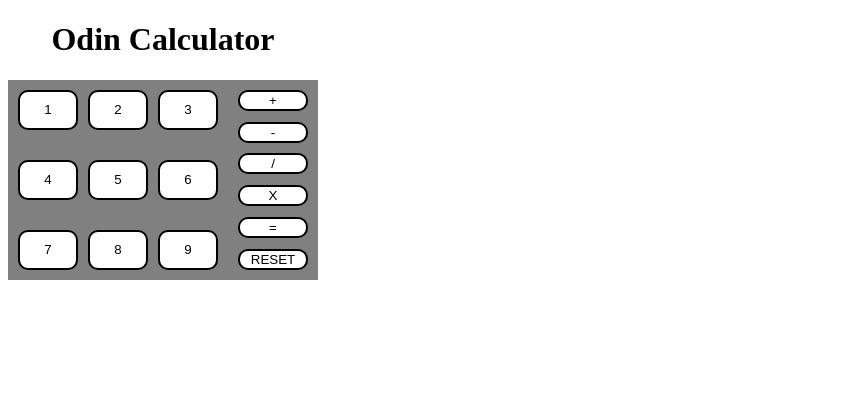
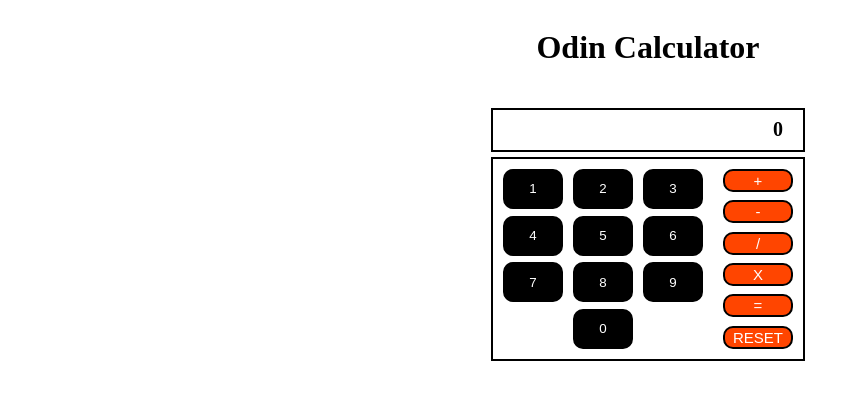
Before and after one commit to VaHerinckx/odin-calculator, a plain HTML site: page index.html in a window 1280 px wide. Both pictures are taken after a click on the button "RESET". Shown: the whole page, without its empty margins (0-860 px from the left). Drawn offline with Linux system fonts and the light colour scheme.

Commit message:
Style the calculator and fix a few bugs

```diff
--- a/index.html
+++ b/index.html
@@ -9,6 +9,7 @@
 </head>
 <body>
  <h1>Odin Calculator</h1>
+ <p class ='result'></p>
  <div class="calculator">
     <div class="numbers">
       <div class="first row">
@@ -26,6 +27,9 @@
         <button id="8" class="numberButton">8</button>
         <button id="9" class="numberButton">9</button>
       </div>
+      <div class="fourth row">
+        <button id="0" class="numberButton">0</button>
+      </div>
     </div>
     <div class="operators">
       <button id="+" class="operatorButton"> + </button>
@@ -36,6 +40,6 @@
       <button id="reset" class="resetButton"> RESET </button>
     </div>
  </div>
- <p class ='result'></p>
+
 </body>
 </html>
--- a/script.js
+++ b/script.js
@@ -1,7 +1,6 @@
 let incrementor ='';
 let formerOperator = '';
 let operator = '';
-let displayedText = "";
 
 let countOperators = 0;
 let operand = 0;
@@ -9,20 +8,15 @@
 
 let buttonNumber = document.querySelectorAll(".numberButton");
 let buttonOperator = document.querySelectorAll(".operatorButton");
+let buttonReset = document.querySelector(".resetButton");
 let resultText = document.querySelector(".result");
 
-
-//let partOne = '';
-//let partTwo = '';
-//let buttonEqual = document.querySelector(".equalButton");
+resultText.textContent = "0";
 
 buttonNumber.forEach((button) => {
   button.addEventListener('click', () => {
     incrementor += clickHandler(event);
-    displayedText = incrementor
-    resultText.textContent = displayedText;
-    console.log("displayed text: " + displayedText)
-    console.log("incrementor: " + incrementor)
+    resultText.textContent = incrementor;
     operand = +incrementor
   });
 });
@@ -47,43 +41,32 @@
           result = result * operand;
           break;
         case '/':
-          result = result / operand;
+          result = (result / operand);
           break;
         default:
           result = result;
+        }
       }
-    }
-    console.log("result :" + incrementor + " operator :" + operator + " operand: " + operand)
-    displayedText = result
-    resultText.textContent = displayedText;
+      if (result === Infinity || result === -Infinity) {
+        resultText.textContent = "You can't divide by zero, idiot"
+        result = 0;
+      }
+      else {
+        resultText.textContent = (result % 1 !== 0) ? result.toFixed(2) : result;
+      }
+      incrementor = '';
+      operand = 0;
+  });
+
+buttonReset.addEventListener('click', () => {
+    operand = 0;
     incrementor = '';
-    operand = 0;
+    result = 0;
+    countOperators = 0;
+    resultText.textContent = '0'
   });
 });
 
-// //buttonEqual.addEventListener('click', () => {
-//     partTwo = incrementor
-//     switch (operator) {
-//       case '+':
-//         result = partOne + partTwo;
-//         break;
-//       case '-':
-//         result = partOne - partTwo;
-//         break;
-//       case '*':
-//         result = partOne * partTwo;
-//         break;
-//       default:
-//         result = partOne / partTwo;
-//     }
-//     result = result.toFixed(2);
-//     displayedText += " = " + result
-//     resultText.textContent = displayedText;
-//   });
-
-
 function clickHandler(event) {
-  //console.log(event.target.id)
   return event.target.id
-  //return partOne
 }
--- a/styles.css
+++ b/styles.css
@@ -1,10 +1,19 @@
 h1 {
-  width: 310px;
+  width: 100%;
   text-align: center;
+}
+
+body {
+  width: 100%;
+  display: flex;
+  flex-direction: column;
+  align-items: center;
 }
 
 .calculator {
   display: flex;
+  width: 310px;
+  border: black solid 2px;
 }
 
 .numbers {
@@ -14,7 +23,6 @@
   height: 180px;
   justify-content: space-between;
   padding: 10px;
-  background-color: grey;
 }
 
 .row {
@@ -22,10 +30,14 @@
   justify-content: space-between;
 }
 
+.fourth.row {
+  display: flex;
+  justify-content: center;
+}
+
 .operators {
   display: flex;
   flex-direction: column;
-  background-color: grey;
   height: 180px;
   width: 70px;
   padding: 10px;
@@ -39,8 +51,34 @@
 }
 
 
+.operatorButton, .resetButton {
+  background-color: orangered;
+  font-size: 15px;
+  color: white;
+}
+
 .numberButton {
   padding: 3px;
   width: 60px;
   height: 40px;
+  background-color: black;
+  color: white;
 }
+
+.numberButton:active, .operatorButton:active, .resetButton:active {
+  border-color: yellow;
+}
+
+.result {
+  display: flex;
+  justify-content: flex-end;
+  align-items: center;
+  font-weight: 800;
+  font-size: 20px;
+  width: 290px;
+  height: 40px;
+  background-color: white;
+  padding-right: 20px;
+  margin-bottom: 5px;
+  border: black solid 2px;
+}
```
